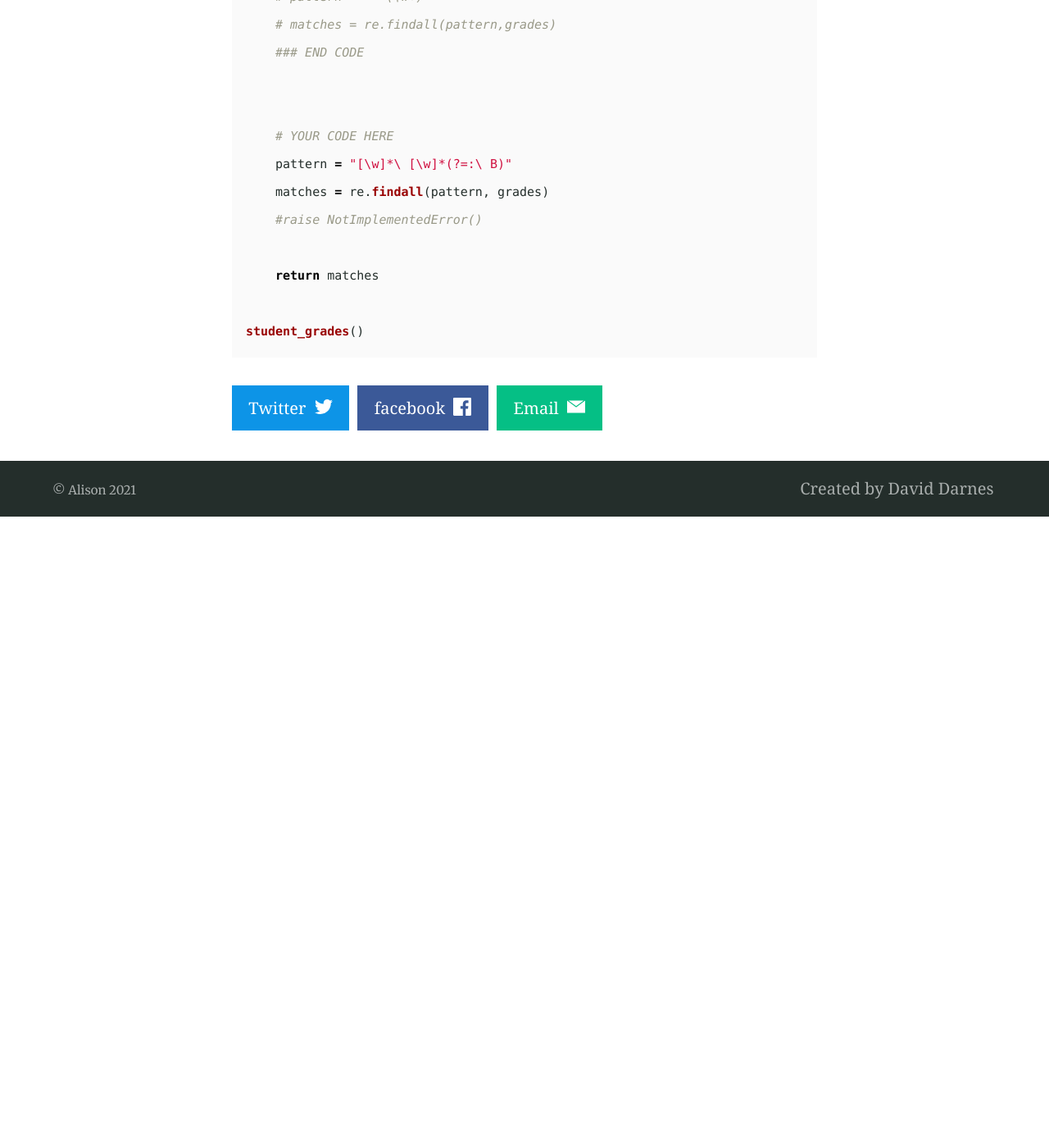
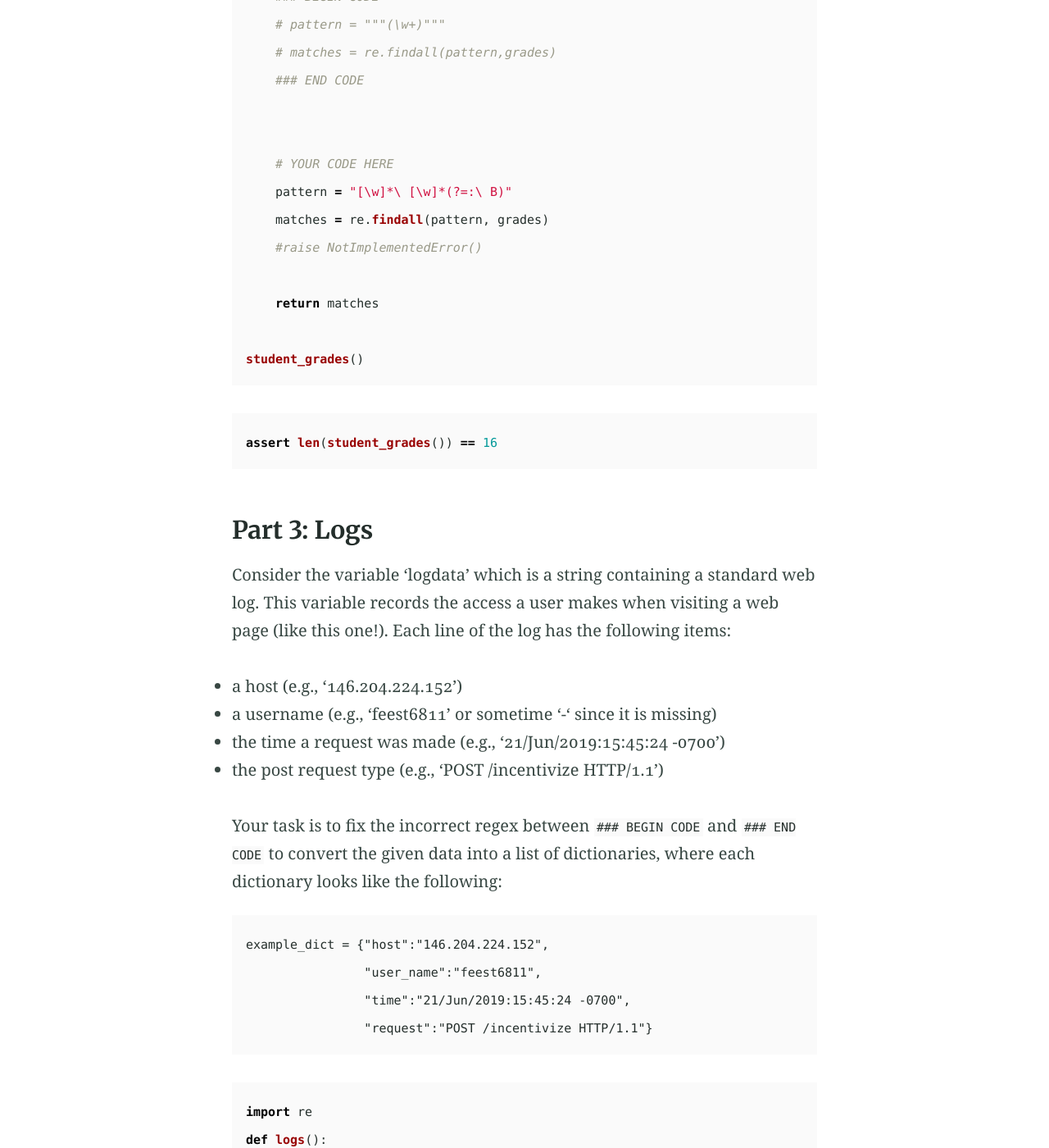
Before and after one commit to alisongh/alisongh.github.io, a Jekyll site: the page built from _posts/2021-01-12-SIADS-505-Data-manipulation-assignment1.md, in a window 1280 px wide and 1400 px high, scrolled down 2899 px. Shown: the whole window at 82% size. Built offline with Jekyll 4.4.1, drawn with Linux system fonts in a browser that asks for light colours; before the commit the page ends 3529 px from its top, so only the background shows below that; some of the changed text lies outside the part shown.

Commit message:
Update 2021-01-12-SIADS-505-Data-manipulation-assignment1.md

````diff
--- a/_posts/2021-01-12-SIADS-505-Data-manipulation-assignment1.md
+++ b/_posts/2021-01-12-SIADS-505-Data-manipulation-assignment1.md
@@ -84,3 +84,49 @@ def student_grades():
 
 student_grades()
 ```
+
+```python
+assert len(student_grades()) == 16
+```
+
+### Part 3: Logs
+Consider the variable 'logdata' which is a string containing a standard web log. This variable records the access a user makes when visiting a web page (like this one!). Each line of the log has the following items:
+
+* a host (e.g., ‘146.204.224.152’)
+* a username (e.g., ‘feest6811’ or sometime '-' since it is missing)
+* the time a request was made (e.g., ‘21/Jun/2019:15:45:24 -0700’)
+* the post request type (e.g., ‘POST /incentivize HTTP/1.1’)
+
+Your task is to fix the incorrect regex between `### BEGIN CODE` and `### END CODE` to convert the given data into a list of dictionaries, where each dictionary looks like the following:
+
+```
+example_dict = {"host":"146.204.224.152",
+                "user_name":"feest6811",
+                "time":"21/Jun/2019:15:45:24 -0700",
+                "request":"POST /incentivize HTTP/1.1"}
+```
+
+```python
+import re
+def logs():
+    with open("assets/logdata.txt", "r") as file:
+        logdata = file.read()
+
+
+    ### BEGIN CODE
+    pattern = """
+        (?P<host>[\d]*.[\d]*.[\d]*.[\d]*)
+        (\ -\ )
+        (?P<user_name>[\w-]*)
+        (\ \[)
+        (?P<time>\w*/\w*/.*)
+        (\]\ \")
+        (?P<request>.*)
+        (")
+        """
+    result = []
+    for item in re.finditer(pattern, logdata, re.VERBOSE):
+        result.append(item.groupdict())
+    return result
+logs()
+```
````
